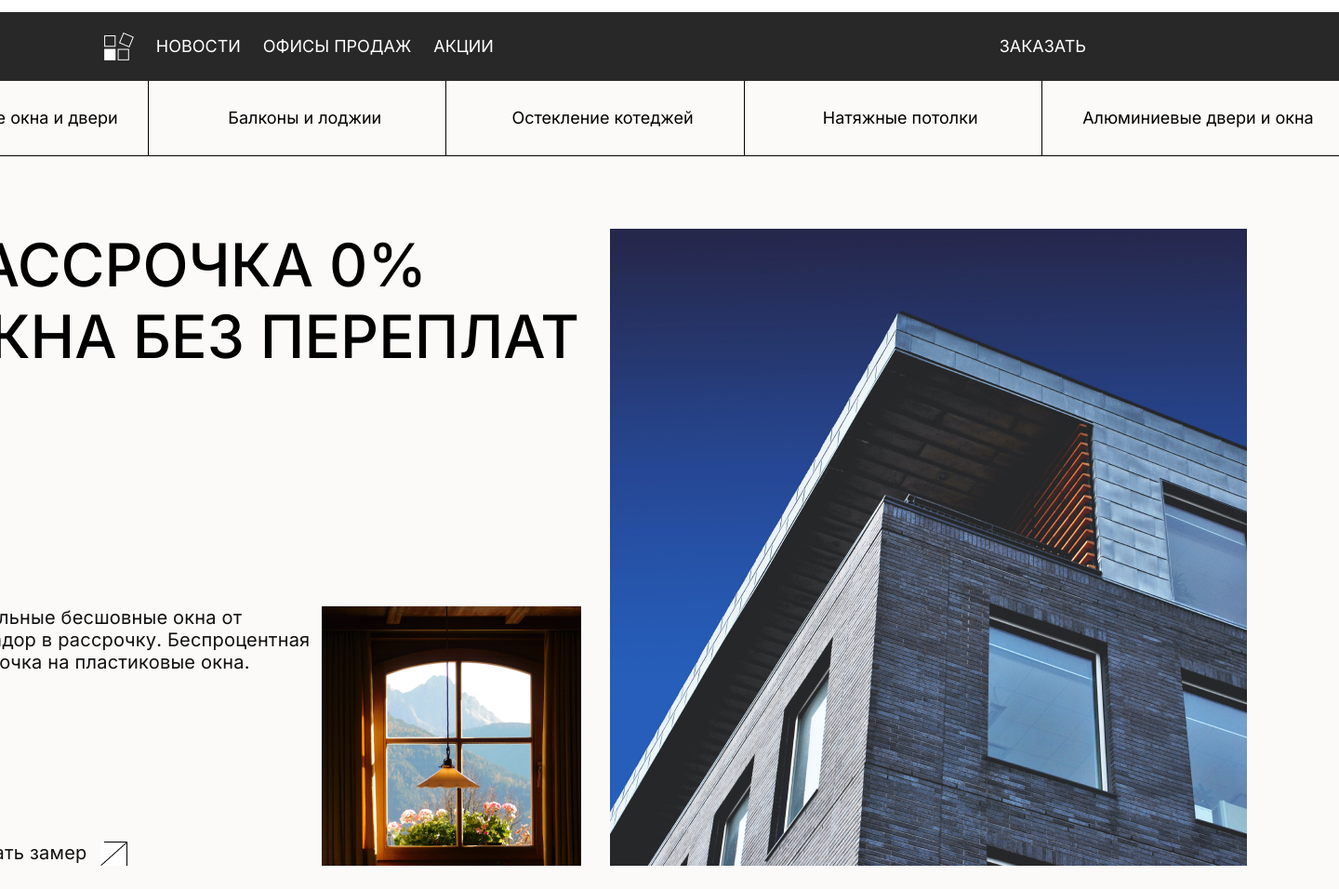
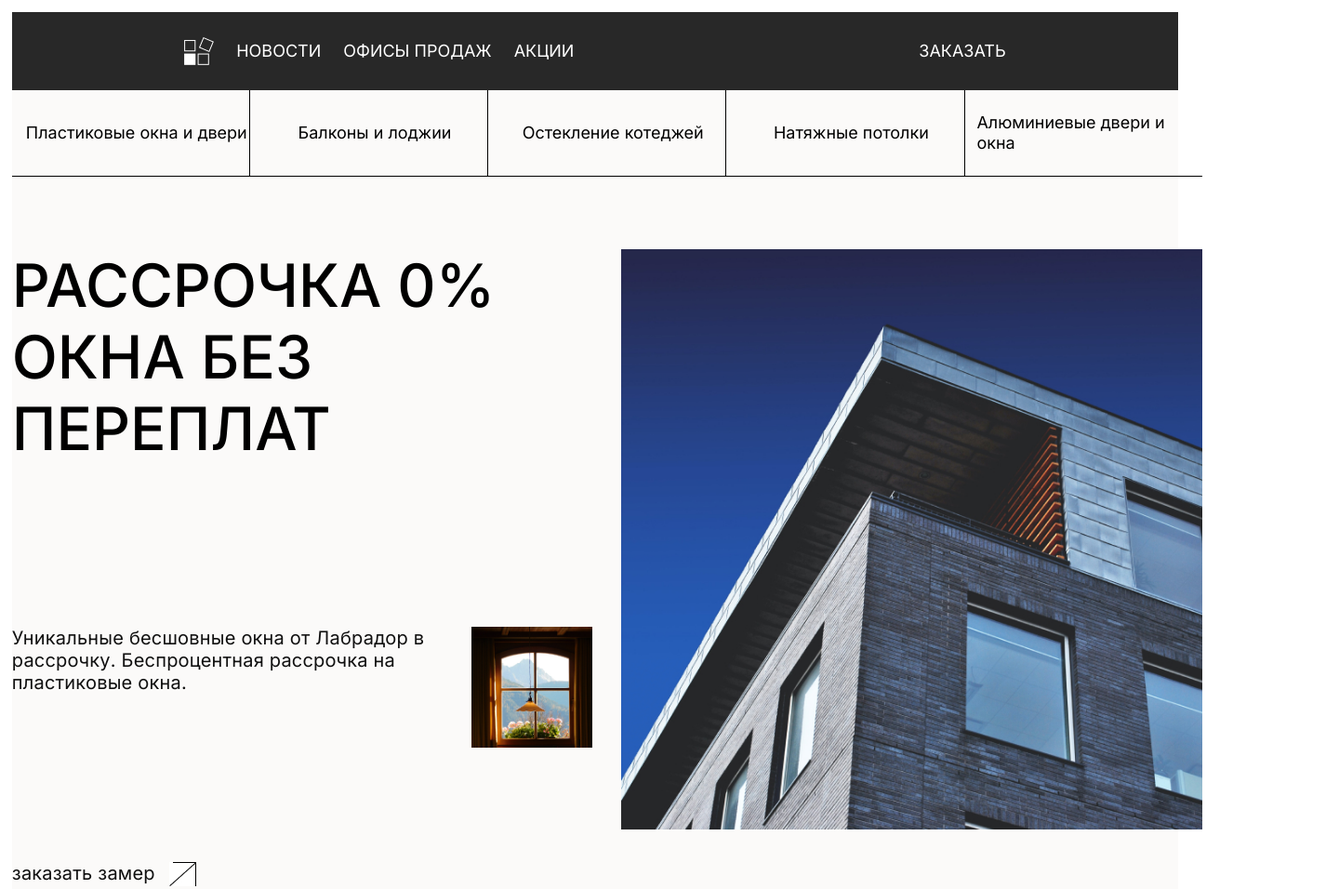
Before and after one commit to MYuriy1970/website, a plain HTML site: page index.html in a window 1280 px wide. Shown: the top 956 px of the page at 93% size, 1440 px wide, since content can reach past the window. Drawn offline with Linux system fonts and the light colour scheme.

Commit message:
16.10.2023 14.43

```diff
--- a/css/header.css
+++ b/css/header.css
@@ -2,10 +2,11 @@
 
 .header {
   width: 100%;
+  padding-bottom: 79px;
 }
 .header_nav-top {
   width: 100%;
-  height: 74px;
+  height: 10%;
   display: flex;
   justify-content: space-around;
   background-color: rgba(40, 40, 40, 1);
@@ -25,11 +26,11 @@
   position: relative;
 }
 
-.header_nav-top a:hover{
+.header_nav-top a:hover {
   color: rgb(72, 72, 229);
 }
 
-.header_nav-top a:active{
+.header_nav-top a:active {
   top: 2px;
 }
 
@@ -56,8 +57,8 @@
   display: flex;
   align-items: center;
   justify-content: center;
-  width: 1600px;
-  height: 80px;
+  width: 100vw;
+  height: 11%;
   font-family: Inter;
   font-size: 18px;
   font-weight: 400;
@@ -72,11 +73,11 @@
   position: relative;
 }
 
-.header_nav-bottom a:hover{
+.header_nav-bottom a:hover {
   color: blue;
 }
 
-.header_nav-bottom a:active{
+.header_nav-bottom a:active {
   top: 2px;
 }
 
@@ -94,7 +95,7 @@
 }
 
 .header_item {
-  width: 1600px;
+  width: 100vw;
   display: flex;
   justify-content: center;
   margin-top: 78px;
@@ -140,22 +141,22 @@
   letter-spacing: 0.2px;
 }
 
-.item_4-bottom a{
+.item_4-bottom a {
   display: flex;
   position: relative;
   text-decoration: none;
-	color: var(--Light-black, #101010);
+  color: #101010;
 }
 
-.item_4-bottom a:active{
+.item_4-bottom a:active {
   top: 2px;
 }
 
-.item_4-bottom a:hover{
+.item_4-bottom a:hover {
   color: blue;
 }
 
-.item_4-bottom p{
+.item_4-bottom p {
   margin-right: 15px;
 }
 
--- a/css/main.css
+++ b/css/main.css
@@ -8,21 +8,25 @@ body {
 }
 
 .wrapper {
-  width: 1600px;
-  height: 6400px;
+  width: 98vw;
   display: flex;
   flex-direction: column;
   align-items: center;
   background-color: #fbfaf9;
 }
 
-section,.about {
+.wrapper img {
+  max-width: 100%;
+}
+
+section,
+.about {
   align-items: center;
 }
 
 .about {
-	display: flex;
-	flex-direction: column;
+  display: flex;
+  flex-direction: column;
   align-items: center;
 }
 
```
Also changed, not shown: css/section.css (+5 -5 lines). Lines whose indentation alone changed are shown as unchanged.
